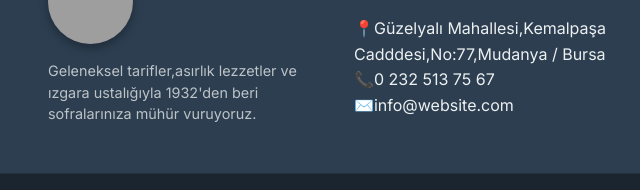
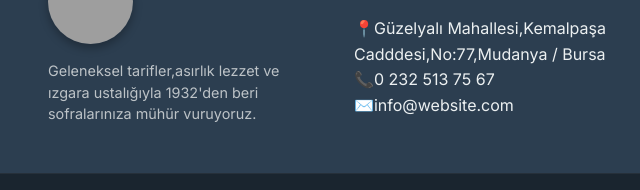
Before and after one commit to HasanSami51/staj-projeleri, a plain HTML site: page Website/pages/index.html in a window 1280 px wide. Shown: the part 566-756 px from the top of the page, 0-640 px from the left. Drawn offline with nearby package versions, Linux system fonts and the light colour scheme; grey boxes are pictures that could not be loaded; a web font is replaced by a local one.

Commit message:
web sayfasının kodları güncellendi

```diff
--- a/Website/pages/index.html
+++ b/Website/pages/index.html
@@ -36,7 +36,7 @@
     <div class="container footer-container">
         <div class="footer-col">
         <a href="index.html"><img src="../public/images/logo.png"alt="Lezzet Mührü Logo" class=" logo footer-logo-img"></a>
-        <p class="footer-text">Geleneksel tarifler,asırlık lezzetler ve ızgara ustalığıyla 1932'den beri sofralarınıza mühür vuruyoruz.</p>
+        <p class="footer-text">Geleneksel tarifler,asırlık lezzet ve ızgara ustalığıyla 1932'den beri sofralarınıza mühür vuruyoruz.</p>
     </div>
 
     <div class="footer-col">
@@ -47,7 +47,7 @@
     </div>
     <div class="footer-col">
         <h3>Çalışma Saatleri</h3>
-        <p>Pazartesi -  Cuma: 10:00 - 22:00</p>
+        <p>Pazartesi -   Cuma: 10:00 - 22:00</p>
         <p>Cumartesi - Pazar:12:00 - 23:00</p>
     </div>
     <div class="footer-col">
```
